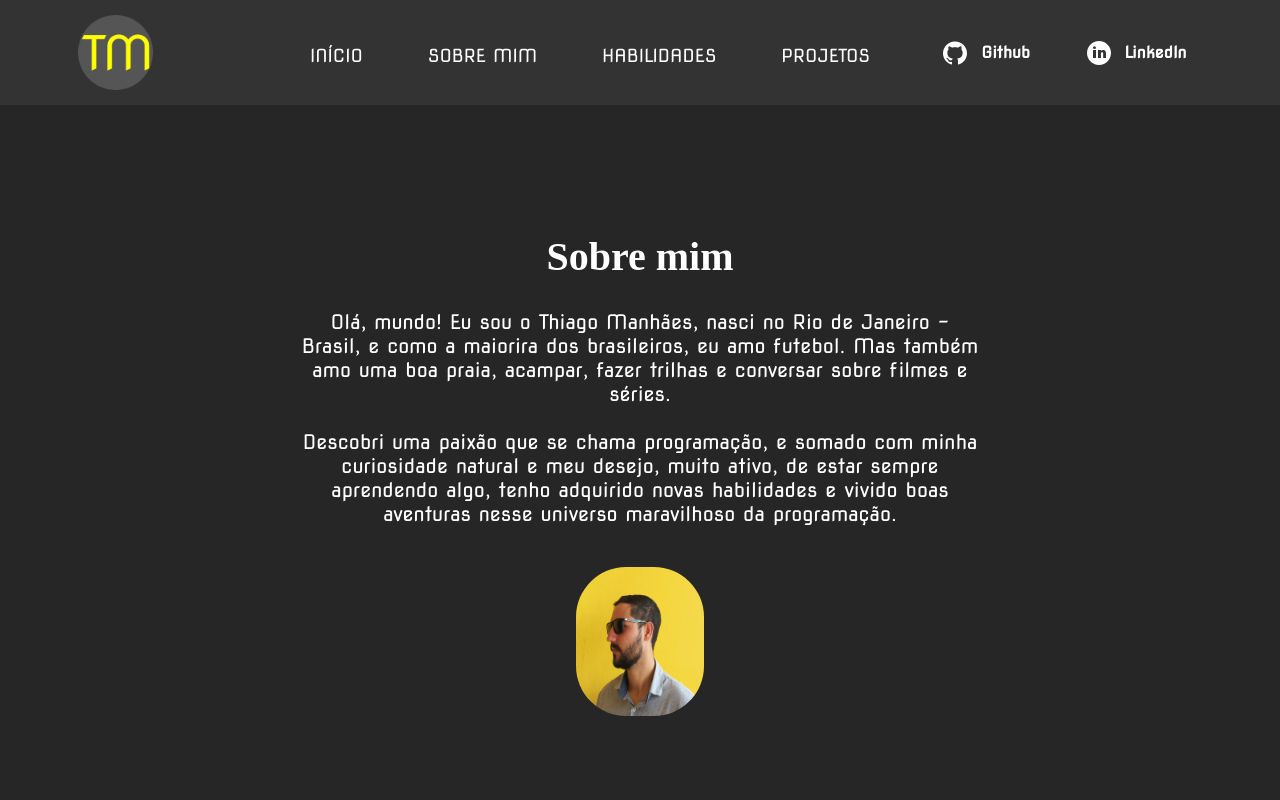
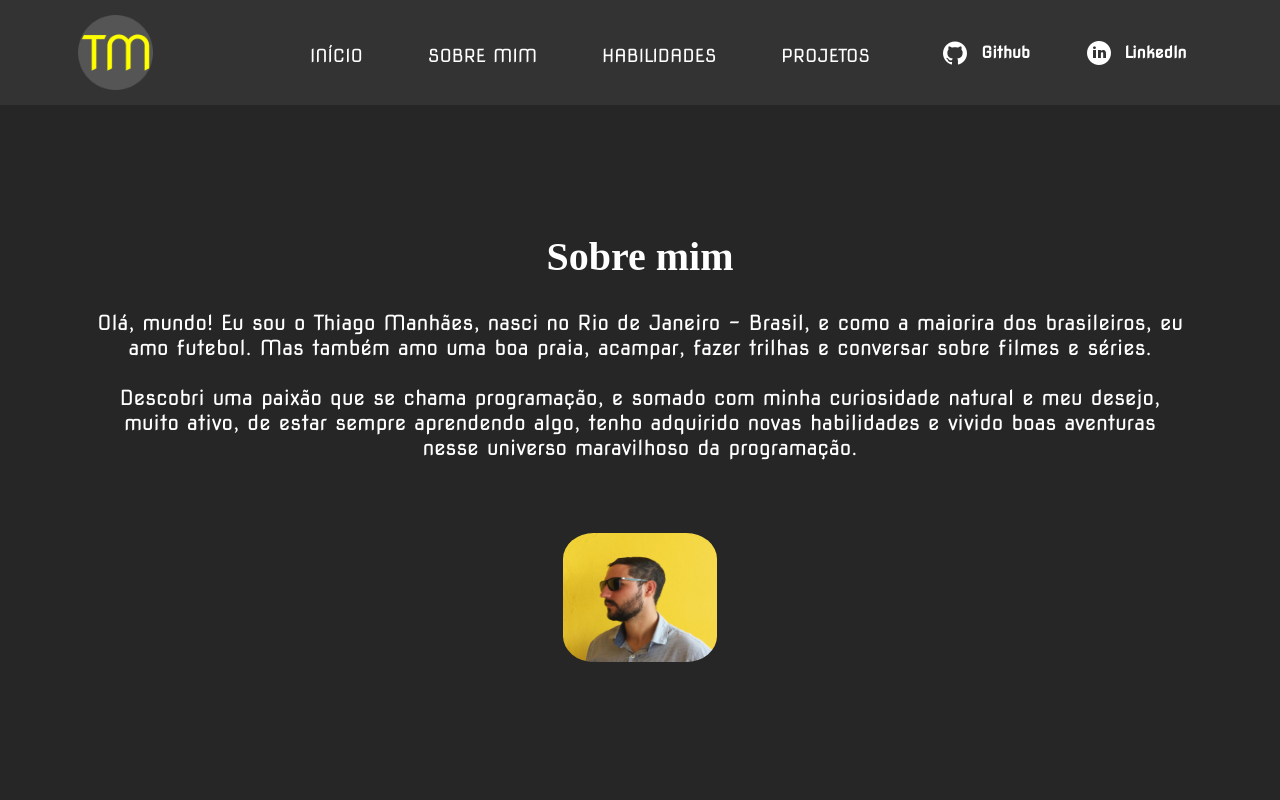
Before and after one commit to othiagomanhaes/meu-portfolio, a React (Create React App) app: page /meu-portfolio/abouteMe in a window 1280 px wide. Shown: the top 800 px of the page. Built offline with nearby package versions, Linux system fonts and the light colour scheme; a web font is replaced by a local one.

Commit message:
Ajustando algumas responsividades.

```diff
--- a/src/styles/AboutMe.css
+++ b/src/styles/AboutMe.css
@@ -18,7 +18,7 @@
 
 #texto-SobreMim {
   /* border: 1px solid orange; */
-  font-size: 20px;
+  font-size: 1.3em;
   font-family: 'Nova Square', cursive;
   height: 37%;
   margin-left: auto;
@@ -30,13 +30,15 @@
 }
 
 #minha-foto {
-  border-radius: 50px;
+  border-radius: 20%;
   height: 30%;
   align-items: center;
   width: 10%;
   margin-left: auto;
   margin-right: auto;
-  margin-top: 5%;
+  margin-top: 4%;
+  /* max-width: 14%;
+  height: auto; */
 }
 
 .div-linha-2{
@@ -56,24 +58,26 @@
 
 @media screen and (min-width: 280px) and (max-width: 375px) {
   #texto-SobreMim {
-    font-size: 15px;
+    font-size: 0.9em;
     /* border: 1px solid green; */
     /* color: red; */
     width: 85%;
-    height: 60%;
+    height: 75%;
   }
 
   #minha-foto {
     height: 20%;
     width: 30%;
-    border-radius: 25px;
+    /* border-radius: 25px; */
+    /* max-width: 25%;
+    height: auto; */
     margin-top: 6%;
   }
 }
 
 @media screen and (min-width: 376px) and (max-width: 414px) {
   #texto-SobreMim {
-    font-size: 13px;
+    /* font-size: 13px; */
     /* border: 1px solid green; */
     /* color: red; */
     width: 90%;
@@ -83,14 +87,16 @@
   #minha-foto {
     height: 25%;
     width: 23%;
-    border-radius: 25px;
+    /* border-radius: 25px; */
+    /* max-width: 25%; */
+    /* height: auto; */
     margin-top: 3%;
   }
 }
 
 @media screen and (min-width: 415px) and (max-width: 540px) {
   #texto-SobreMim {
-    font-size: 14px;
+    /* font-size: 14px; */
     /* border: 1px solid green; */
     /* color: red; */
     width: 85%;
@@ -100,14 +106,16 @@
   #minha-foto {
     height: 23%;
     width: 20%;
-    border-radius: 25px;
+    /* border-radius: 25px; */
+    /* max-width: 25%; */
+    /* height: auto; */
     margin-top: 3%;
   }
 }
 
 @media screen and (min-width: 541px) and (max-width: 768px) {
   #texto-SobreMim {
-    font-size: 15px;
+    /* font-size: 15px; */
     /* border: 1px solid green; */
     /* color: red; */
     width: 85%;
@@ -117,14 +125,16 @@
   #minha-foto {
     height: 23%;
     width: 18%;
-    border-radius: 25px;
-    /* margin-top: 3%; */
+    /* border-radius: 25px; */
+    /* max-width: 30%; */
+    /* height: auto; */
+    margin-top: 3%;
   }
 }
 
 @media screen and (min-width: 769px) and (max-width: 820px) {
   #texto-SobreMim {
-    font-size: 17px;
+    /* font-size: 17px; */
     /* border: 1px solid green; */
     /* color: red; */
     width: 85%;
@@ -134,14 +144,16 @@
   #minha-foto {
     height: 27%;
     width: 14%;
-    border-radius: 25px;
+    /* border-radius: 25px; */
+    /* max-width: 30%; */
+    /* height: auto; */
     margin-top: 3%;
   }
 }
 
 @media screen and (min-width: 821px) and (max-width: 912px) {
   #texto-SobreMim {
-    font-size: 17px;
+    /* font-size: 17px; */
     /* border: 1px solid green; */
     /* color: red; */
     width: 85%;
@@ -151,7 +163,28 @@
   #minha-foto {
     height: 30%;
     width: 12%;
-    border-radius: 25px;
+    /* border-radius: 25px; */
+    /* max-width: 30%; */
+    /* height: auto; */
     margin-top: 3%;
   }
 }
+
+@media screen and (min-width: 913px) and (max-width: 1280px) {
+  #texto-SobreMim {
+    /* font-size: 17px; */
+    /* border: 1px solid green; */
+    /* color: red; */
+    width: 85%;
+    height: 70%;
+  }
+
+  #minha-foto {
+    height: 30%;
+    width: 12%;
+    /* border-radius: 25px; */
+    /* max-width: 13%; */
+    /* height: auto; */
+    margin-top: 3%;
+  }
+}
```
